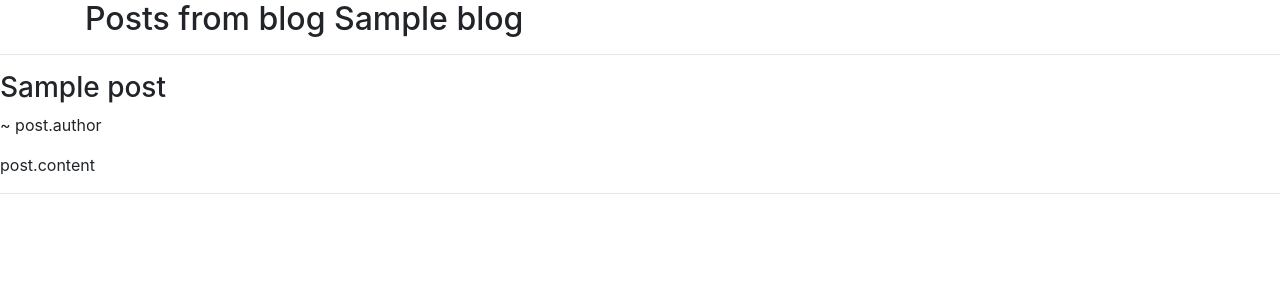
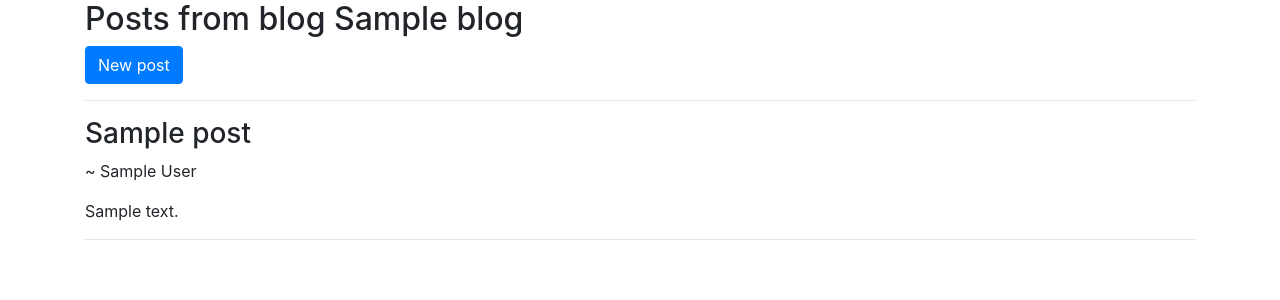
Before and after one commit to sidharth01g/WebBlog, a Flask app: template web_blog/src/templates/blog_posts.html in a window 1280 px wide. Shown: the top 300 px of the page. Run offline with Flask 2, Linux system fonts and the light colour scheme; the template is opened without the code that fills it: most values are stand-ins (such as "Sample title", 1, 10 or a date in 2020); parts of the project's set-up code (start-up, migrations or seed data) failed here and were passed over; some libraries are stand-ins or nearby versions.

Commit message:
Add button for new post, fix bug in displayin author and content

```diff
--- a/web_blog/src/templates/blog_posts.html
+++ b/web_blog/src/templates/blog_posts.html
@@ -2,12 +2,13 @@
 {% block content %}
     <div class="container">
         <h2>Posts from blog {{ blog.title }}</h2>
+        <a href="/posts/new/{{ blog._id }}"><button class="btn btn-primary">New post</button></a>
+        {% for post in posts %}
+            <hr>
+            <h3>{{ post.title }}</h3>
+            <p>~ {{ post.author }}</p>
+            <p>{{ post.content }}</p>
+            <hr>
+        {% endfor %}
     </div>
-    {% for post in posts %}
-        <hr>
-        <h3>{{ post.title }}</h3>
-        <p>~ post.author</p>
-        <p>post.content</p>
-        <hr>
-    {% endfor %}
 {% endblock %}
```
